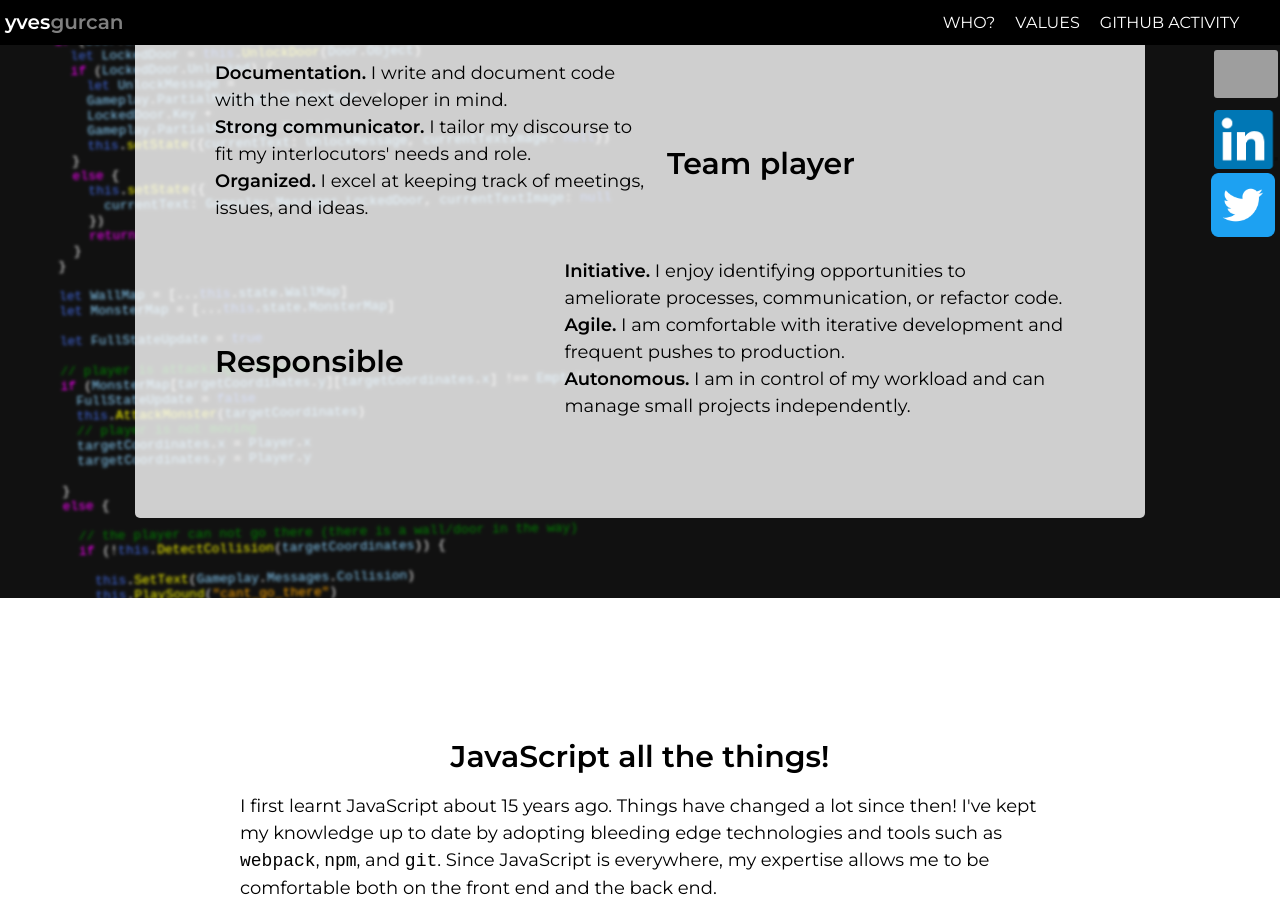
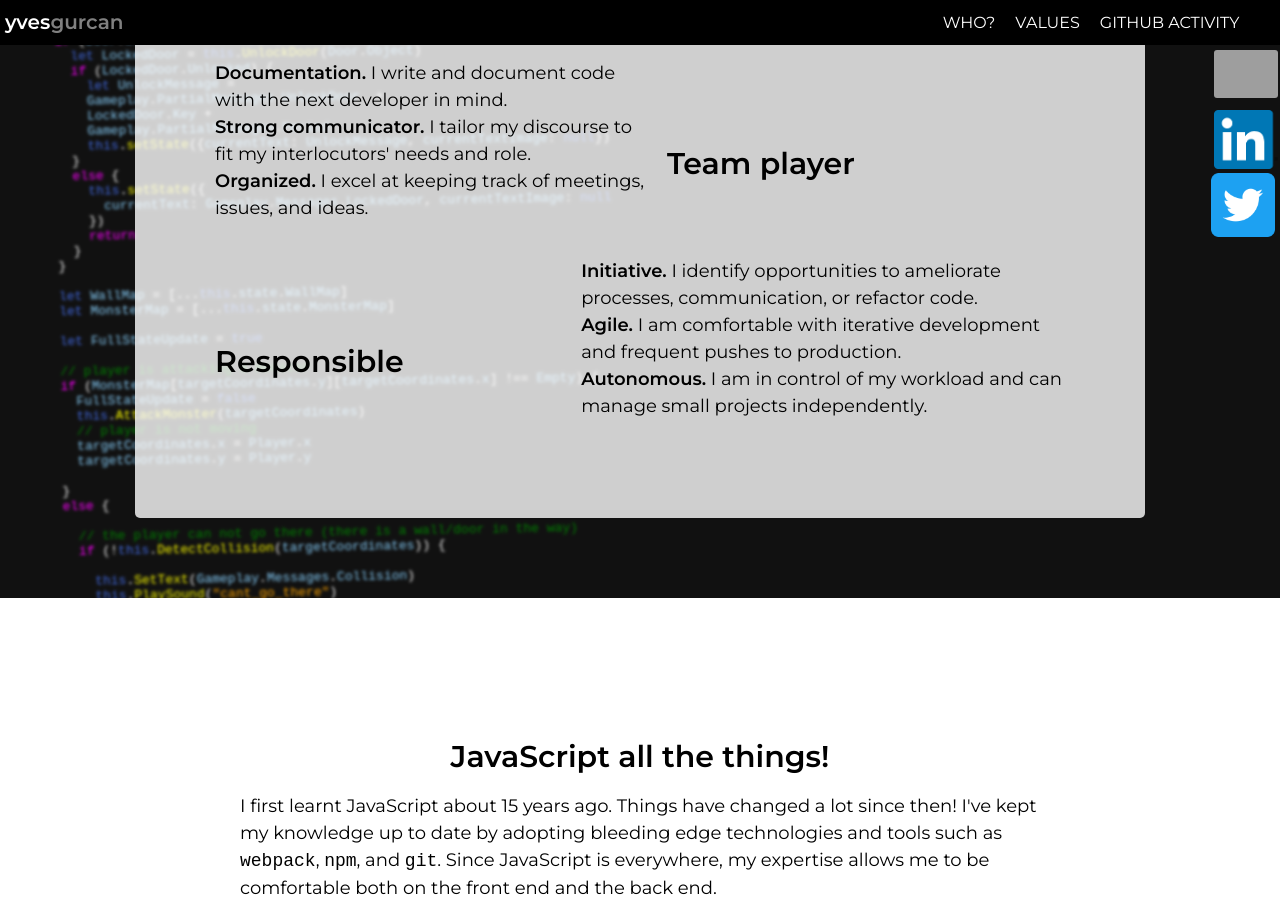
Before and after one commit to yvesgurcan/www.yvesgurcan.com, a Jekyll site: the page index.html, which Jekyll copies as it is, in a window 1280 px wide and 900 px high, scrolled down 2266 px. Built offline with Jekyll 4.4.1, drawn with Linux system fonts in a browser that asks for light colours; grey boxes are pictures that could not be loaded.

Commit message:
Update index.html

```diff
--- a/index.html
+++ b/index.html
@@ -169,7 +169,7 @@
               <a name="responsible"></a>
               <h4><a href="#responsible">Responsible</a></h4>
               <ul>
-                <li><b>Initiative.</b> I enjoy identifying opportunities to ameliorate processes, communication, or refactor code.</li>
+                <li><b>Initiative.</b> I identify opportunities to ameliorate processes, communication, or refactor code.</li>
                 <li><b>Agile.</b> I am comfortable with iterative development and frequent pushes to production.</li>
                 <li><b>Autonomous.</b> I am in control of my workload and can manage small projects independently.</li>
               </ul>
```
